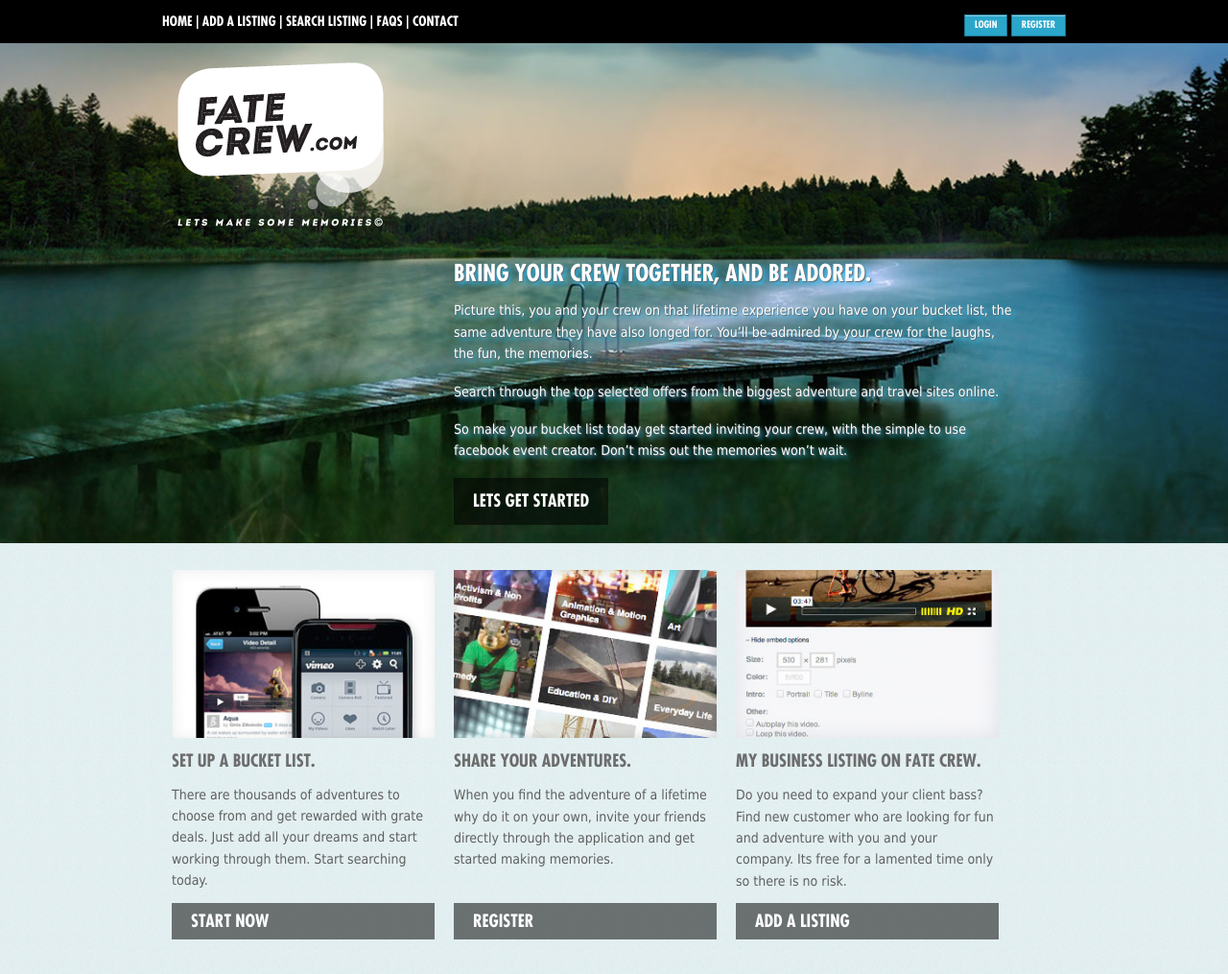
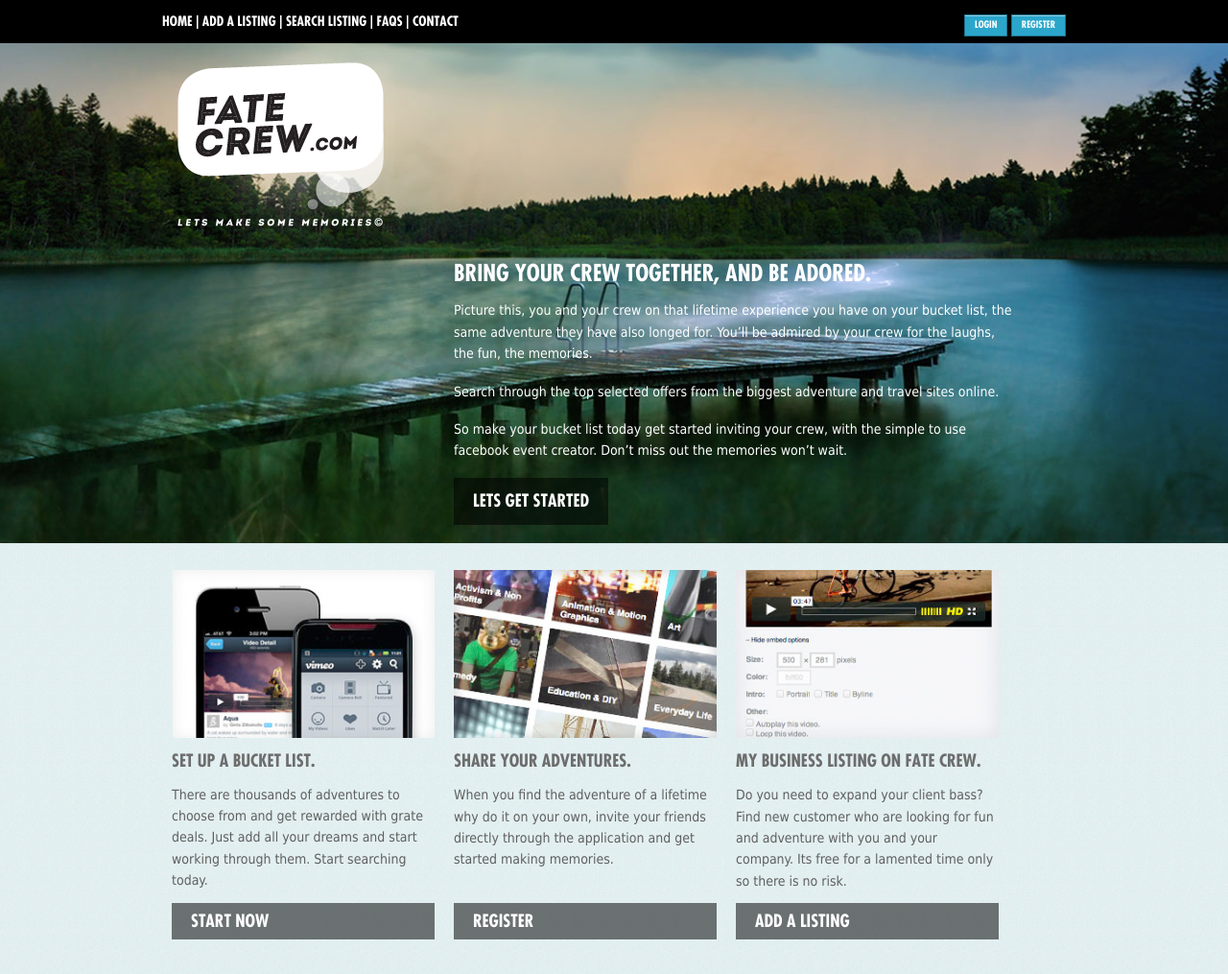
Before and after one commit to chrisevansau/production.fatecrew, a CodeIgniter app: page / in a window 1280 px wide. Shown: the top 1015 px of the page at 96% size. Run offline with CodeIgniter, Linux system fonts and the light colour scheme; data comes from the database, SQL or seed files in the repository; data that the repository does not hold is empty; some libraries are stand-ins or nearby versions.

Commit message:
removed the drop shadow from the test on the home  page

```diff
--- a/stylesheets/style.css
+++ b/stylesheets/style.css
@@ -41,7 +41,7 @@ h3{
 
 }
 .drop{
-	text-shadow: 1px 1px 1px #666, 3px 3px 5px #2ebef3;
+	/*text-shadow: 1px 1px 1px #666, 3px 3px 5px #2ebef3; */
 }
 
 body {
```
